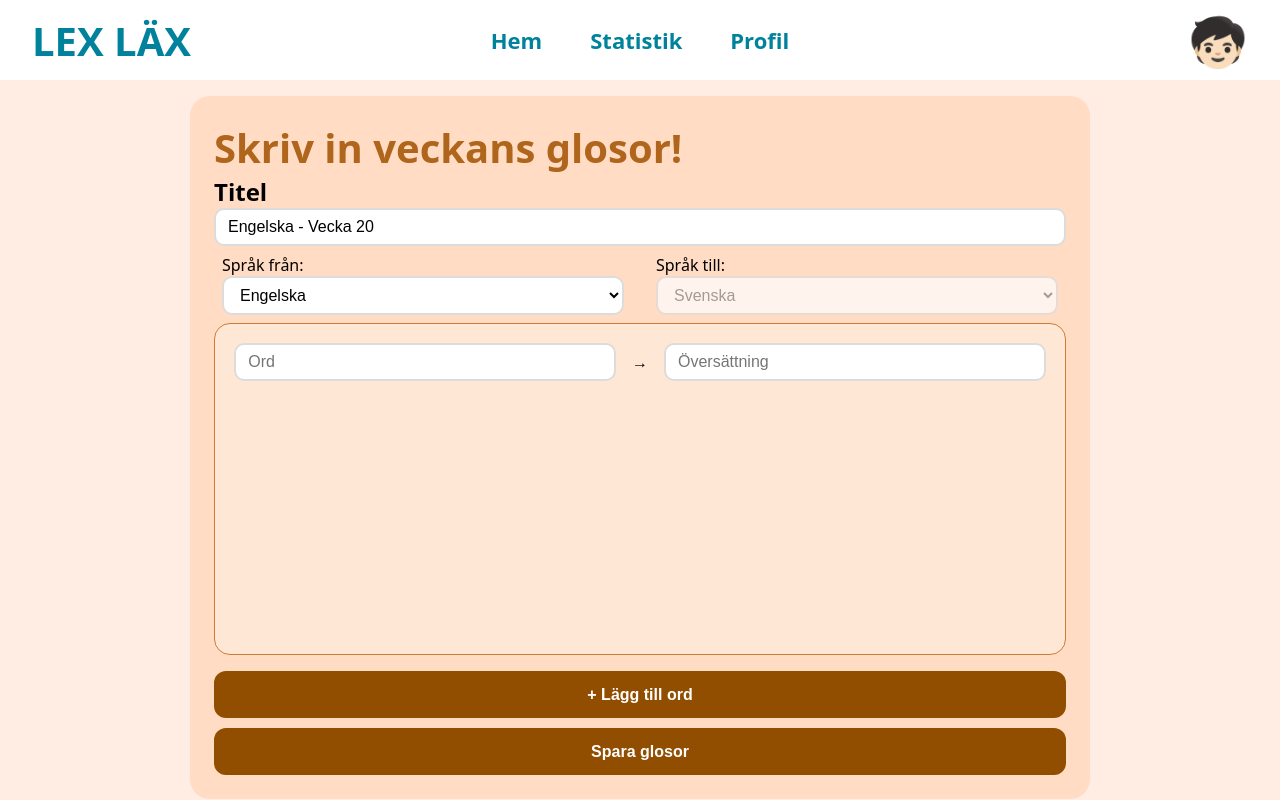
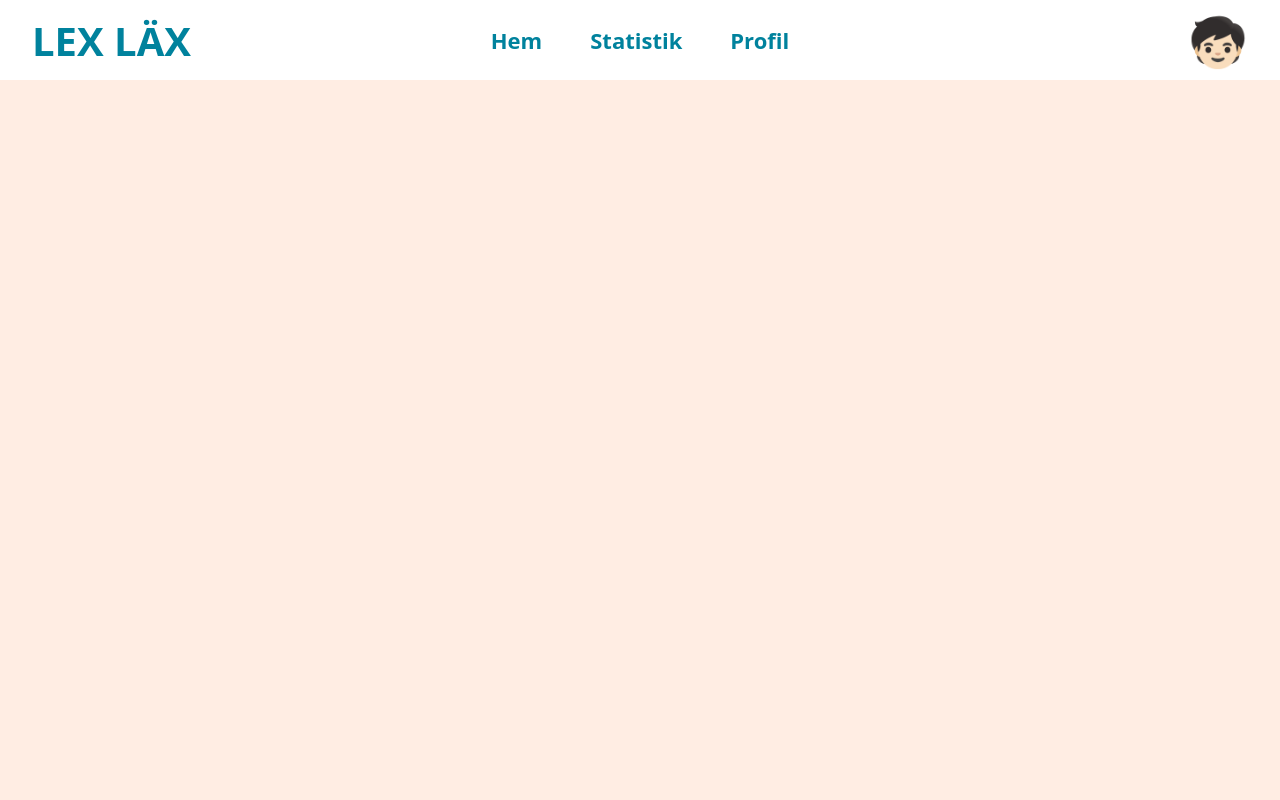
Before and after one commit to Augustlyden/Lex-Lax, a React app in the folder frontend/: page / in a window 1280 px wide. Shown: the top 800 px of the page. Built offline with nearby package versions, Linux system fonts and the light colour scheme; the HTML template or start-up script is replaced by a standard one; a web font is replaced by a local one.

Commit message:
Small fixes & updates

```diff
--- a/frontend/src/components/CreateWordList.jsx
+++ b/frontend/src/components/CreateWordList.jsx
@@ -1,20 +1,21 @@
 import { getCurrentWeek } from "../utils/getCurrentWeek";
 import {useState} from "react"
+import "../styles/wordList.css"
 
-function CreateWordList() {
+function CreateWordList({userId, subjectId}) {
 
-    const [words, setWords] = useState([{ word: "", translation: "" }]);
+  const [questions, setQuestions] = useState([{ question: "", answer: "" }]);
   const [languageTo, setLanguageTo] = useState("Engelska");
   const [title, setTitle] = useState( `${languageTo} - ${getCurrentWeek()}`);
 
   function addWord() {
-  setWords([ ...words, { word: "", translation: "" }
+  setQuestions([ ...questions, { question: "", answer: "" }
   ]);
   }
   function handleWordChange(index, field, value) {
-  const updatedWords = [...words];
-  updatedWords[index][field] = value;
-  setWords(updatedWords);
+    const updatedQuestions = [...questions];
+    updatedQuestions[index][field] = value;
+    setQuestions(updatedQuestions);
   }
   function handleTranslateTo(e) {
       const selectedLanguage = e.target.value;
@@ -22,17 +23,17 @@ function handleTranslateTo(e) {
       setTitle(
       `${selectedLanguage} - ${getCurrentWeek()}`
     );
+    console.log("Language changed to:", e.target.value)
   }
   function handleTitle(e) {
       setTitle(e.target.value);
       console.log("Title:", e.target.value)
   }
 
-
   // WORDLIST FORM -> Skickar Array med objekt samt filtrerar ut tomma fält
   function handleSubmit(e) {
     e.preventDefault();
-  const filteredWords = words.filter(
+    const filteredWords = questions.filter(
       (item) =>
         item.word.trim() !== "" &&
         item.translation.trim() !== ""
@@ -40,6 +41,8 @@ function handleSubmit(e) {
     const wordListData = {
       title,
       target_language: languageTo,
+      user_id: userId,
+      subject_id: subjectId,
       words: filteredWords,
     };
 
@@ -90,7 +93,7 @@ function handleSubmit(e) {
       <div className = "word-list-scroll-container">
 
     {/* Map function to display word/translated dynamically*/}
-    {words.map((item, index) => (
+      {questions.map((item, index) => (
     <div className="word-list-card" key={index}>
 
       <div className="word-left">
@@ -98,8 +101,8 @@ function handleSubmit(e) {
           type="text"
           placeholder="Ord"
           className="word-input"
-        onChange={(e) => handleWordChange(index, "word", e.target.value)}
-        value={item.word}
+          onChange={(e) => handleWordChange(index, "question", e.target.value)}
+          value={item.question}
         />
       </div>
 
@@ -110,7 +113,7 @@ function handleSubmit(e) {
           type="text"
           placeholder="Översättning"
           className="word-input"
-        onChange={(e) => handleWordChange(index, "translation", e.target.value)}
+          onChange={(e) => handleWordChange(index, "answer", e.target.value)}
           value={item.translation}
         />
       </div>
--- a/frontend/src/components/WordList.jsx
+++ b/frontend/src/components/WordList.jsx
@@ -0,0 +1,11 @@
+function WordList() {
+
+
+    return (
+        <div className = "word-list-container">
+
+
+        </div>
+    )
+}
+export default WordList;
--- a/frontend/src/pages/VocabularyPage.jsx
+++ b/frontend/src/pages/VocabularyPage.jsx
@@ -1,5 +1,6 @@
 import "../styles/vocabularyPage.css"
 import CreateWordList from "../components/CreateWordList"
+import WordList from "../components/WordList";
 
 
 function VocabularyPage() {
@@ -7,7 +8,7 @@ function VocabularyPage() {
 
         return (
   <div className="vocabulary-page-container">
-     < CreateWordList />
+     < WordList />
   </div>
 );
 
--- a/frontend/src/styles/vocabularyPage.css
+++ b/frontend/src/styles/vocabularyPage.css
@@ -9,89 +9,3 @@ color: var(--primary-color-glosor);
     height: 100vh;
     background-color: var(--secondary-color-glosor);
 }
-.word-list-wrapper {
-    display: flex;
-    margin-top: 1rem;
-    flex-direction: column;
-    width: 900px;
-    max-width: 95vw;
-    padding: 1.5rem;
-    border-radius: 20px;
-    background-color: #FFDCC3;
-}
-.word-list-container {
-    display: flex;
-    width: 100%;
-    flex-direction: column;
-    max-height: 600px;
-}
-.word-list-card {
-    display: flex;
-    flex-direction: row;
-    padding: 0.2rem;
-    justify-content: space-between;
-    align-items: center;
-    border-radius: 12px;
-    gap: 1rem;
-}
-.word-list-header-container {
-    display: flex;
-    flex-direction: row;
-    padding: 1rem;
-    border: 1px solid;
-   }
-.word-left,
-.word-right {
-    flex: 1;
-}
- .word-input {
-  width: 100%;
-  padding: 8px 12px;
-  border: 2px solid #dcdcdc;
-  border-radius: 10px;
-  font-size: 16px;
-  background-color: white;
-  outline: none;
-    }
- .word-from-to-card {
-    display: flex;
-    flex-direction: row;
-    align-items: center;
-    padding: 0.5rem;
-    justify-content: space-between;
-    border-radius: 12px;
-    gap: 1rem;
-}
-.word-input:focus {
-    border-color: #914D00;
-
-}
-.translation-box {
-    flex: 1;
-}
-.word-list-scroll-container {
-    display: flex;
-    flex-direction: column;
-    gap: 0.5rem;
-    border-radius: 16px;
-    height: 500px;
-    overflow-y: auto;
-    border: 1px solid #CE7D34;
-    margin-bottom: 1rem;
-    padding: 1rem;
-    background-color: rgba(255,255,255,0.3);
-}
-.words-scroll-container::-webkit-scrollbar {
-    width: 8px;
-}
-.words-scroll-container::-webkit-scrollbar-thumb {
-    background-color: #d4b2d4;
-    border-radius: 12px;
-}
-.wordlist-btn {
-    background-color: #914D00;
-    margin-bottom: 10px;
-}
-.wordlist-btn-save {
-background-color: #914D00;
-}
--- /dev/null
+++ b/frontend/src/styles/wordList.css
@@ -0,0 +1,86 @@
+.word-list-wrapper {
+    display: flex;
+    margin-top: 1rem;
+    flex-direction: column;
+    width: 900px;
+    max-width: 95vw;
+    padding: 1.5rem;
+    border-radius: 20px;
+    background-color: #FFDCC3;
+}
+.word-list-container {
+    display: flex;
+    width: 100%;
+    flex-direction: column;
+    max-height: 600px;
+}
+.word-list-card {
+    display: flex;
+    flex-direction: row;
+    padding: 0.2rem;
+    justify-content: space-between;
+    align-items: center;
+    border-radius: 12px;
+    gap: 1rem;
+}
+.word-list-header-container {
+    display: flex;
+    flex-direction: row;
+    padding: 1rem;
+    border: 1px solid;
+   }
+.word-left,
+.word-right {
+    flex: 1;
+}
+ .word-input {
+  width: 100%;
+  padding: 8px 12px;
+  border: 2px solid #dcdcdc;
+  border-radius: 10px;
+  font-size: 16px;
+  background-color: white;
+  outline: none;
+    }
+ .word-from-to-card {
+    display: flex;
+    flex-direction: row;
+    align-items: center;
+    padding: 0.5rem;
+    justify-content: space-between;
+    border-radius: 12px;
+    gap: 1rem;
+}
+.word-input:focus {
+    border-color: #914D00;
+
+}
+.translation-box {
+    flex: 1;
+}
+.word-list-scroll-container {
+    display: flex;
+    flex-direction: column;
+    gap: 0.5rem;
+    border-radius: 16px;
+    height: 500px;
+    overflow-y: auto;
+    border: 1px solid #CE7D34;
+    margin-bottom: 1rem;
+    padding: 1rem;
+    background-color: rgba(255,255,255,0.3);
+}
+.words-scroll-container::-webkit-scrollbar {
+    width: 8px;
+}
+.words-scroll-container::-webkit-scrollbar-thumb {
+    background-color: #d4b2d4;
+    border-radius: 12px;
+}
+.wordlist-btn {
+    background-color: #914D00;
+    margin-bottom: 10px;
+}
+.wordlist-btn-save {
+background-color: #914D00;
+}
```
Lines whose indentation alone changed are shown as unchanged.
